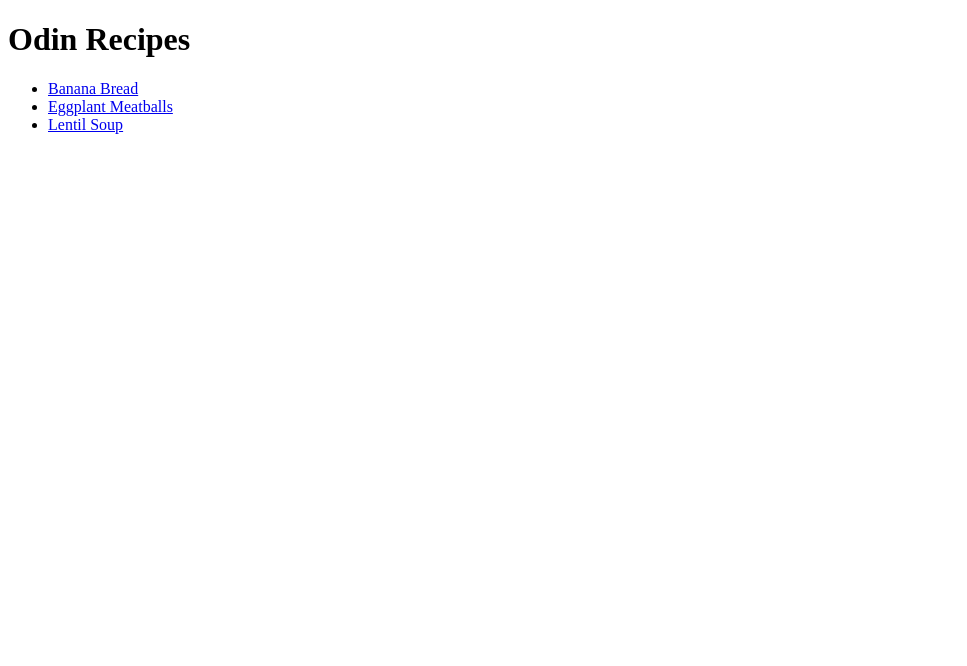
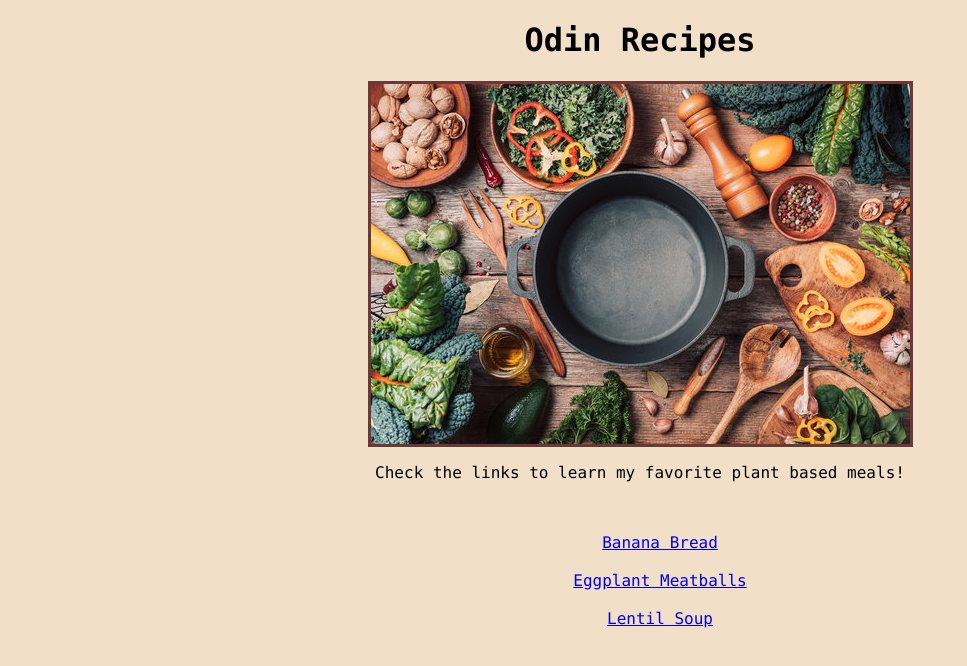
Before and after one commit to tatycarvalhotcb/odin-recipes, a plain HTML site: page index.html in a window 1280 px wide. Shown: the whole page, without its empty margins (0-967 px from the left). Drawn offline with Linux system fonts and the light colour scheme.

Commit message:
Add css file and style on the pages

```diff
--- a/index.html
+++ b/index.html
@@ -5,15 +5,23 @@
   <head>
     <meta charset="UTF-8">
     <title>Odin Recipes</title>
+    <link rel="stylesheet" href="style.css">
   </head>
 
   <body>
-    <h1>Odin Recipes</h1>
-    <ul>
-        <li><a href="recipes/banana-bread.html">Banana Bread</a></li>
-        <li><a href="recipes/eggplant-meatballs.html">Eggplant Meatballs</a></li>
-        <li><a href="recipes/lentil-soup.html">Lentil Soup</a></li>
-    </ul>
+    <h1 class="center">Odin Recipes</h1>
+    <img src="img/cooking.jpg" class="index-img">
+    <p class="center">Check the links to learn my favorite plant based meals!</p>
+    <br>
+    <div>
+      <ul>
+          <li ><a href="recipes/banana-bread.html">Banana Bread</a></li>
+          <br>
+          <li><a href="recipes/eggplant-meatballs.html">Eggplant Meatballs</a></li>
+          <br>
+          <li><a href="recipes/lentil-soup.html">Lentil Soup</a></li>
+      </ul>
+    </div>
 
   </body>
 </html>
--- /dev/null
+++ b/style.css
@@ -0,0 +1,35 @@
+/* style for the Odin Recipes website */
+
+body {
+    background-color: rgb(241, 223, 200);
+    font-family: Monaco, Helvetica, Georgia, serif;
+}
+
+.center {
+    text-align: center;
+}
+
+div ul li {
+    list-style-type: none;
+    text-align: center;
+}
+
+.margin {
+    margin-left: 10%;
+}
+
+.recipes-img, .index-img {
+    border-style: solid;
+    border-color: rgb(107, 56, 56);
+}
+
+.index-img {
+    display: block;
+    margin-left: auto;
+    margin-right: auto;
+}
+
+.recipes-img {
+    width: 200px;
+    height: auto;
+}
```
Also changed, not shown: recipes/banana-bread.html (+5 -2 lines), recipes/eggplant-meatballs.html (+5 -2 lines), recipes/lentil-soup.html (+5 -2 lines), img/cooking.jpg (added).
